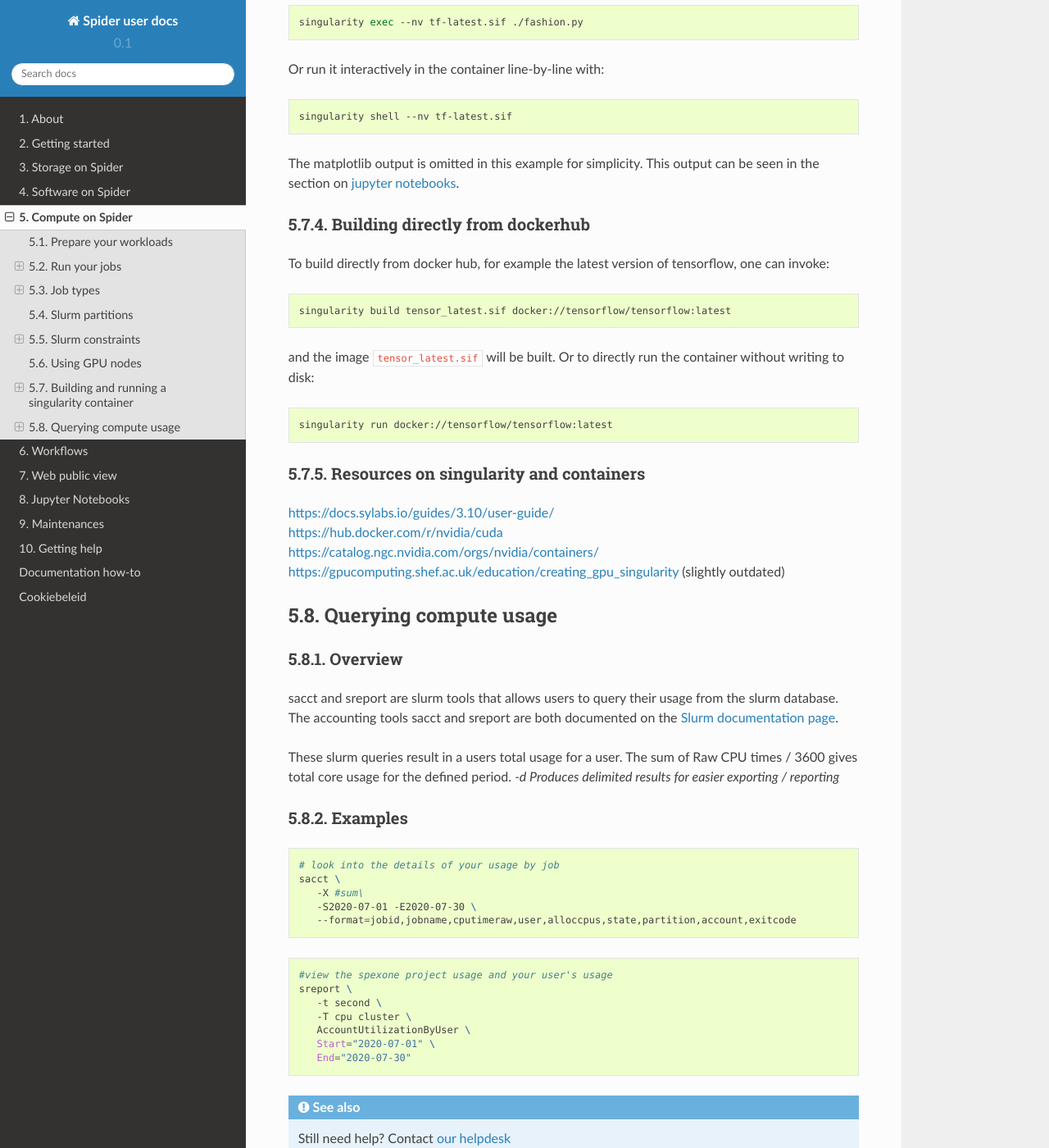
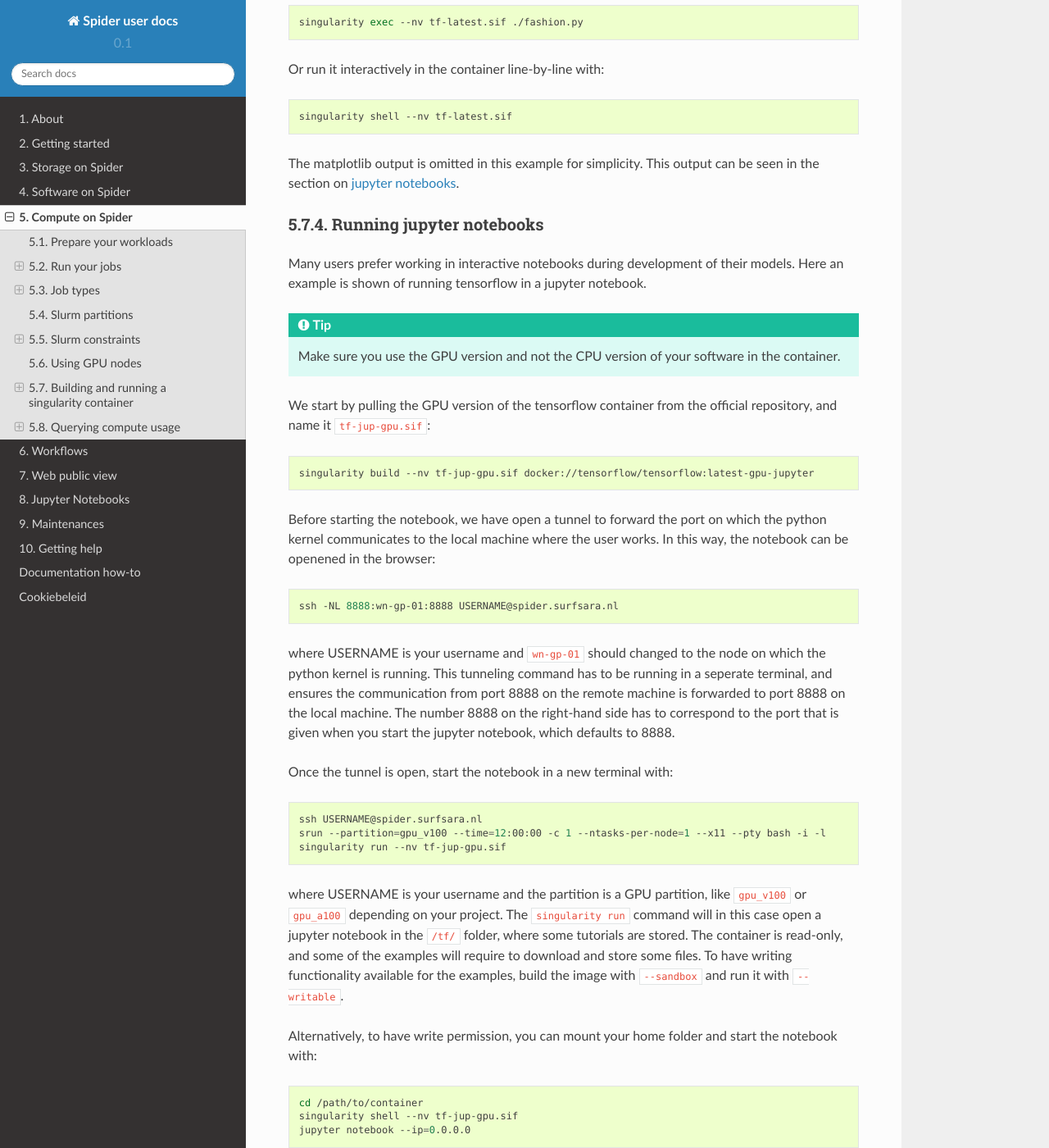
Before and after one commit to sara-nl/spiderdocs, a Sphinx documentation site: the page built from source/Pages/compute_on_spider.rst, in a window 1280 px wide and 1400 px high, scrolled down 12784 px. Shown: the whole window at 82% size. Built offline with Sphinx 7.4.7 and the Read the Docs theme 2.0.0, drawn with Linux system fonts in a browser that asks for light colours; some of the changed text lies outside the part shown.

Commit message:
Add singularity-jupyter-GPU section

```diff
--- a/source/Pages/compute_on_spider.rst
+++ b/source/Pages/compute_on_spider.rst
@@ -575,20 +575,56 @@ The matplotlib output is omitted in this example for simplicity. This output can
 
 .. _jupyter-notebooks:
 
-Building directly from dockerhub
-================================
+Running jupyter notebooks
+=========================
 
-To build directly from docker hub, for example the latest version of tensorflow, one can invoke:
+Many users prefer working in interactive notebooks during development of their models. Here an example is shown of running tensorflow in a jupyter notebook.
+
+.. tip::
+   Make sure you use the GPU version and not the CPU version of your software in the container.
+
+We start by pulling the GPU version of the tensorflow container from the official repository, and name it ``tf-jup-gpu.sif``:
 
 .. code-block:: bash
 
-   singularity build tensor_latest.sif docker://tensorflow/tensorflow:latest
+    singularity build --nv tf-jup-gpu.sif docker://tensorflow/tensorflow:latest-gpu-jupyter
 
-and the image ``tensor_latest.sif`` will be built. Or to directly run the container without writing to disk:
+Before starting the notebook, we have open a tunnel to forward the port on which the python kernel communicates to the local machine where the user works. In this way, the notebook can be openened in the browser:
 
 .. code-block:: bash
 
-   singularity run docker://tensorflow/tensorflow:latest
+   ssh -NL 8888:wn-gp-01:8888 USERNAME@spider.surfsara.nl
+
+where USERNAME is your username and ``wn-gp-01`` should changed to the node on which the python kernel is running. This tunneling command has to be running in a seperate terminal, and ensures the communication from port 8888 on the remote machine is forwarded to port 8888 on the local machine. The number 8888 on the right-hand side has to correspond to the port that is given when you start the jupyter notebook, which defaults to 8888.
+
+Once the tunnel is open, start the notebook in a new terminal with:
+
+.. code-block:: bash
+
+   ssh USERNAME@spider.surfsara.nl
+   srun --partition=gpu_v100 --time=12:00:00 -c 1 --ntasks-per-node=1 --x11 --pty bash -i -l
+   singularity run --nv tf-jup-gpu.sif
+
+where USERNAME is your username and the partition is a GPU partition, like ``gpu_v100`` or ``gpu_a100`` depending on your project. The ``singularity run`` command will in this case open a jupyter notebook in the ``/tf/`` folder, where some tutorials are stored. The container is read-only, and some of the examples will require to download and store some files. To have writing functionality available for the examples, build the image with ``--sandbox`` and run it with ``--writable``.
+
+Alternatively, to have write permission, you can mount your home folder and start the notebook with:
+
+.. code-block:: bash
+
+   cd /path/to/container
+   singularity shell --nv tf-jup-gpu.sif
+   jupyter notebook --ip=0.0.0.0
+
+The python output will return an address like ``http://127.0.0.1:8888/?token=abc123``. Opening this address in your browser will give you access to the notebook. Now you can run an example on the GPU by going to ``/tf/``.
+
+If there is an output in the terminal running the notebook similar to:
+
+.. code-block:: bash
+
+   2022-07-29 11:53:24.017428: I tensorflow/core/common_runtime/gpu/gpu_device.cc:1532] Created device /job:localhost/replica:0/task:0/device:GPU:0 with 30987 MB memory:  -> device: 0, name: Tesla V100-PCIE-32GB, pci bus id: 0000:00:06.0, compute capability: 7.0
+
+this means the GPU is being used for your computations. Now you can run the notebook and compare with the output of the repository.
+
 
 Resources on singularity and containers
 =======================================
```
